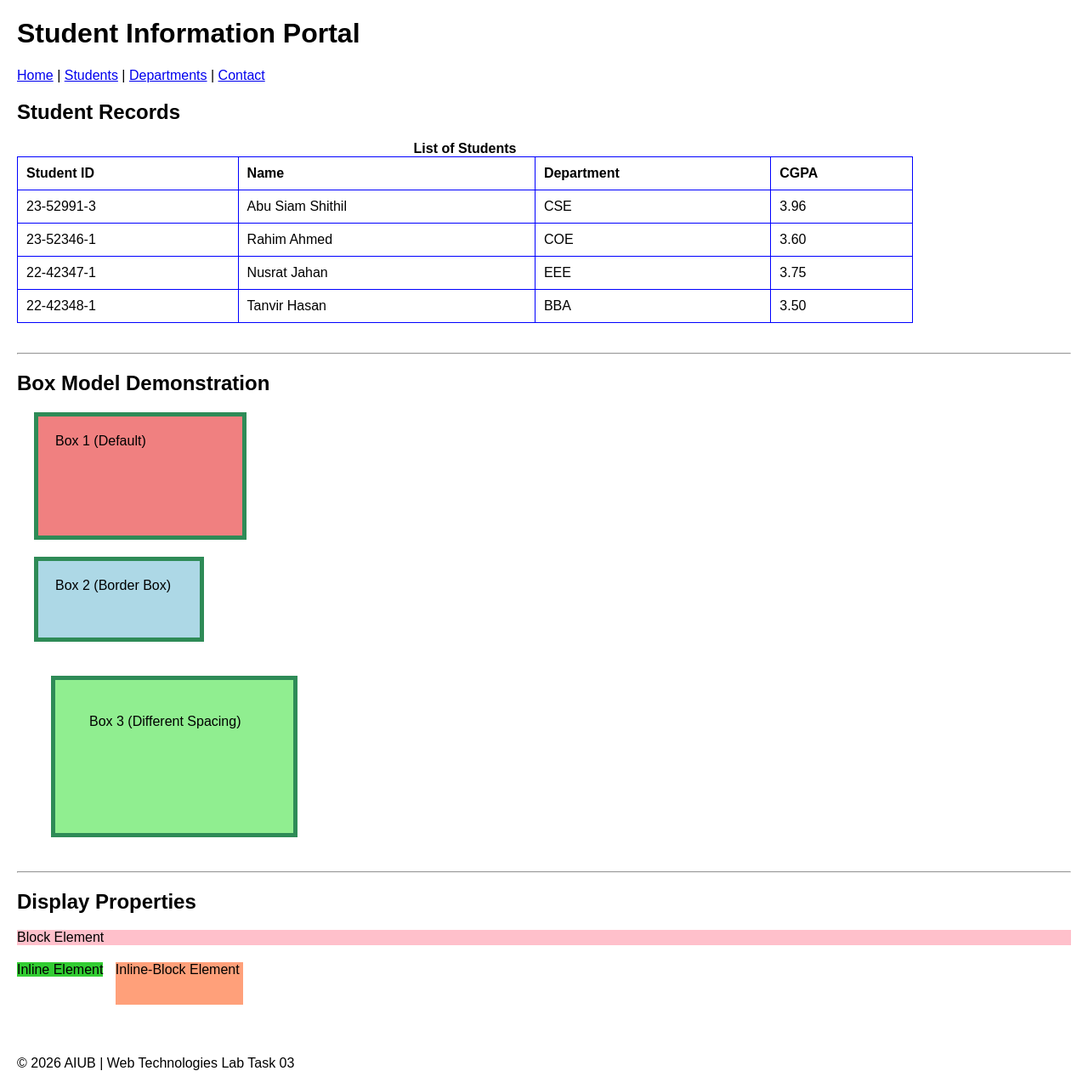
After one commit to abusiamshithil80/Web_Tech, a PHP site: page /Lt-31_23-52991-3.html in a window 1280 px wide. The commit adds this page. Shown: the whole page at 85% size. Run offline with PHP 8.4, Linux system fonts and the light colour scheme.

Commit message:
Lab task added

```diff
--- /dev/null
+++ b/Lt-31_23-52991-3.css
@@ -0,0 +1,66 @@
+
+body {
+    font-family: Arial, sans-serif;
+    margin: 20px;
+}
+
+table {
+    border-collapse: collapse;
+    width: 85%;
+    margin-bottom: 35px;
+}
+
+th, td {
+    border: 1px solid blue;
+    padding: 10px;
+    text-align: justify;
+}
+
+
+.box {
+    width: 200px;
+    height: 100px;
+    margin: 20px;
+    border: 5px solid seagreen;
+    padding: 20px;
+    background-color: lightcoral;
+}
+
+.box2 {
+    box-sizing: border-box;
+    background-color: lightblue;
+}
+
+.box3 {
+    padding: 40px;
+    margin: 40px;
+    background-color: lightgreen;
+}
+
+
+.block-box {
+    display: block;
+    background-color: pink;
+    margin-bottom: 10px;
+}
+
+.inline-box {
+    display: inline;
+    background-color: limegreen;
+}
+
+.inline-block-box {
+    display: inline-block;
+    width: 150px;
+    height: 50px;
+    background-color: lightsalmon;
+    margin: 10px;
+}
+
+.hidden-box {
+    display: none;
+}
+
+.visibility-box {
+    visibility: hidden;
+}
--- /dev/null
+++ b/Lt-31_23-52991-3.html
@@ -0,0 +1,103 @@
+<!DOCTYPE html>
+<html>
+<head>
+    <title>Lab Task 03 - Tables and Semantic HTML5</title>
+    <link rel="stylesheet" href="Lt-31_23-52991-3.css">
+</head>
+
+<body>
+
+    <header>
+        <h1>Student Information Portal</h1>
+    </header>
+
+    <nav>
+        <a href="#">Home</a> |
+        <a href="#">Students</a> |
+        <a href="#">Departments</a> |
+        <a href="#">Contact</a>
+    </nav>
+
+    <main>
+
+
+        <section>
+            <h2>Student Records</h2>
+
+            <table>
+                <caption><strong>List of Students</strong></caption>
+
+                <tr>
+                    <th>Student ID</th>
+                    <th>Name</th>
+                    <th>Department</th>
+                    <th>CGPA</th>
+                </tr>
+
+                <tr>
+                    <td>23-52991-3</td>
+                    <td>Abu Siam Shithil</td>
+                    <td>CSE</td>
+                    <td>3.96</td>
+                </tr>
+
+                <tr>
+                    <td>23-52346-1</td>
+                    <td>Rahim Ahmed</td>
+                    <td>COE</td>
+                    <td>3.60</td>
+                </tr>
+
+                <tr>
+                    <td>22-42347-1</td>
+                    <td>Nusrat Jahan</td>
+                    <td>EEE</td>
+                    <td>3.75</td>
+                </tr>
+
+                <tr>
+                    <td>22-42348-1</td>
+                    <td>Tanvir Hasan</td>
+                    <td>BBA</td>
+                    <td>3.50</td>
+                </tr>
+
+            </table>
+        </section>
+
+        <hr>
+
+
+        <section>
+            <h2>Box Model Demonstration</h2>
+
+            <div class="box box1">Box 1 (Default)</div>
+            <div class="box box2">Box 2 (Border Box)</div>
+            <div class="box box3">Box 3 (Different Spacing)</div>
+        </section>
+
+        <hr>
+
+
+        <section>
+            <h2>Display Properties</h2>
+
+            <div class="block-box">Block Element</div>
+
+            <span class="inline-box">Inline Element</span>
+
+            <div class="inline-block-box">Inline-Block Element</div>
+
+            <p class="hidden-box">This paragraph is display none.</p>
+
+            <p class="visibility-box">This paragraph is visibility hidden.</p>
+        </section>
+
+    </main>
+
+    <footer>
+        <p>&copy; 2026 AIUB | Web Technologies Lab Task 03</p>
+    </footer>
+
+</body>
+</html>
```
Also changed, not shown: Lt-21_23-52991-3.css (+13 -26 lines), test.html (deleted, +0 -69 lines).
